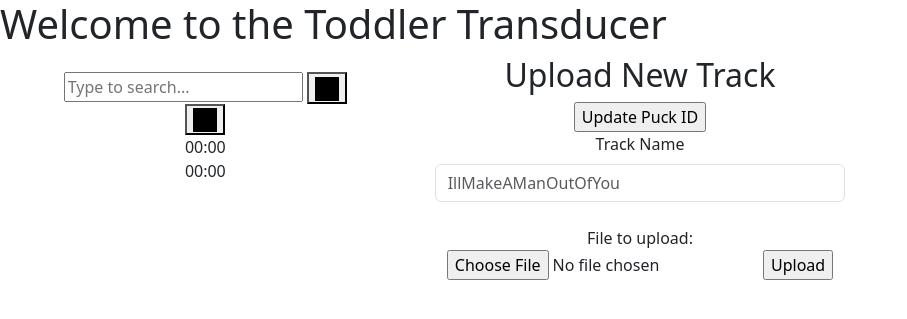
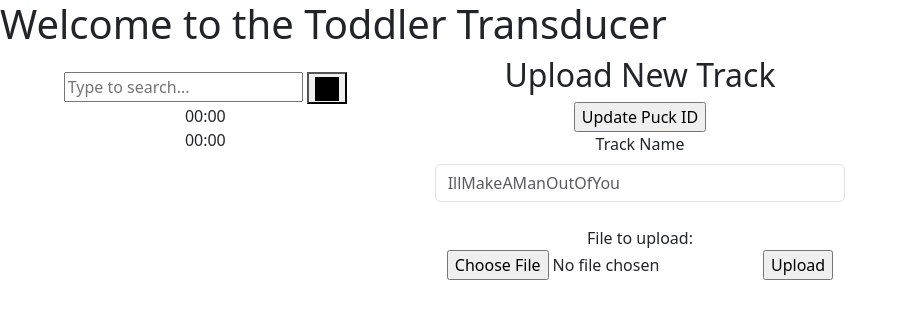
Before and after one commit to EchoDel/ToddlerTransducer, a Flask app: template src/toddler_transducer/web_ui/templates/index.html in a window 1280 px wide. Shown: the top 319 px of the page, without its empty margins (0-907 px from the left). Run offline with Flask 3, Linux system fonts and the light colour scheme; the template is opened without the code that fills it, so the values that code supplies are empty.

Commit message:
Finished the basic webpage

```diff
--- a/src/toddler_transducer/web_ui/templates/index.html
+++ b/src/toddler_transducer/web_ui/templates/index.html
@@ -14,20 +14,6 @@
         <h1>Welcome to the Toddler Transducer</h1>
         <div class="row">
             <div class="col-4" style="text-align: center;">
-<!--            <div class="row">-->
-<!--                <h2>Play Track</h2>-->
-<!--                <form action="/play_track" method="post">-->
-
-<!--                    <input list="audio_track_options" name="AudioTrackName" id="AudioTrackName" placeholder="Type to search...">-->
-<!--                    <datalist id="audio_track_options">-->
-<!--                        {% for track in playable_tracks %}-->
-<!--                            <option value= "{{track}}" SELECTED>{{track}}</option>"-->
-<!--                        {% endfor %}-->
-<!--                    </datalist>-->
-
-<!--                    <input type="submit" name="PlayTrack" value="Play">-->
-<!--                </form>-->
-<!--            </div>-->
                 <div class="row">
                     <div class="player">
                         <div class="player-track-meta">
@@ -49,13 +35,6 @@
                                     </div>
                                 </button>
                             </form>
-
-                        <button class="player-play-btn" role="button" aria-label="Play" data-playing="false">
-                            <div class="player-icon-pause hidden">
-                                <svg xmlns="http://www.w3.org/2000/svg" width="24" height="24" viewBox="0 0 24 24"><title>pause</title>
-                                    <g><rect  class="icon-pause" x="6" y="3.26" width="4" height="17.48"/><rect class="icon-pause" x="14" y="3.26" width="4" height="17.48"/></g><rect class="icon-container" width="24" height="24"/></svg>
-                            </div>
-                        </button>
                             <div class="player-timeline">
                               <span class="player-time player-time-current">00:00</span>
                               <div class="player-progress">
```
Also changed, not shown: README.md. Lines whose indentation alone changed are shown as unchanged.
